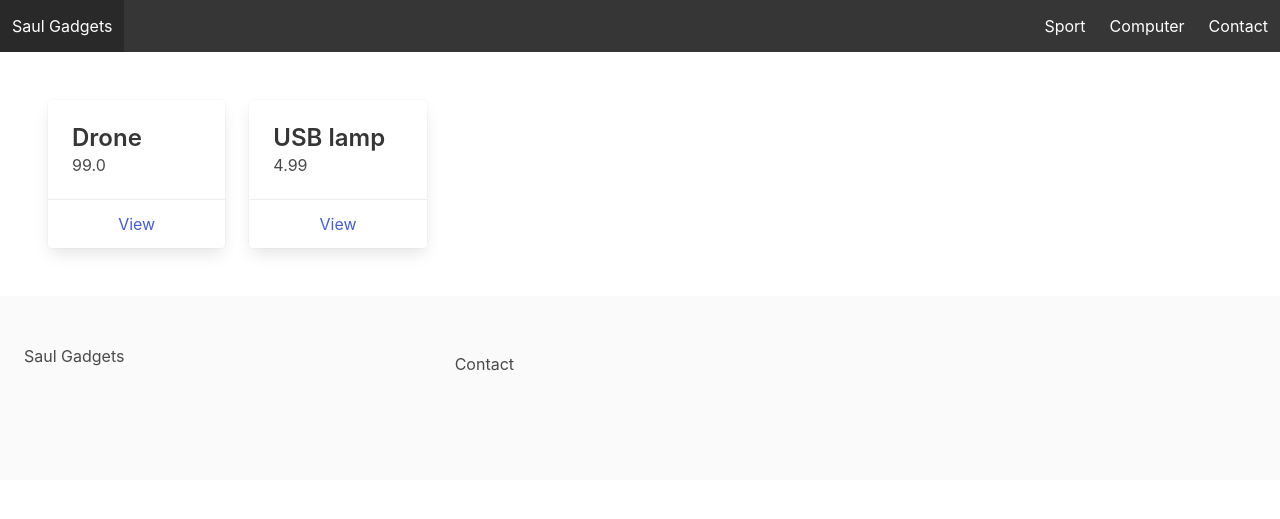
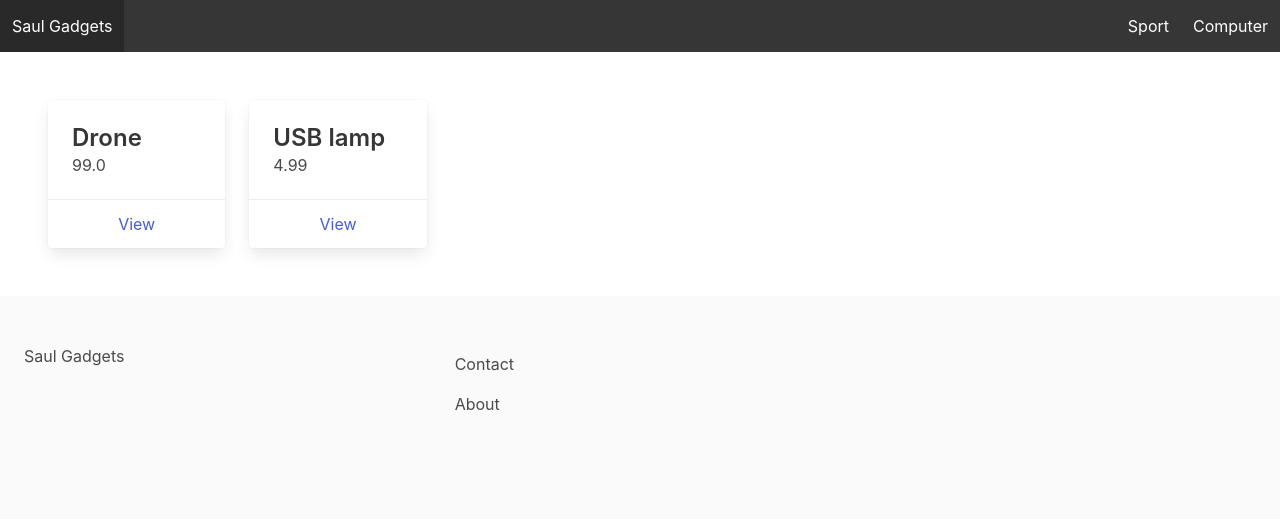
Before and after one commit to Volodya-Sargsyan79/web_shope, a Django app: page / in a window 1280 px wide. Shown: the top 519 px of the page. Run offline with Django 4.2, Linux system fonts and the light colour scheme; data comes from the database, SQL or seed files in the repository.

Commit message:
Create an about page

```diff
--- a/saulgadgets/core/templates/base.html
+++ b/saulgadgets/core/templates/base.html
@@ -22,7 +22,6 @@
         {% for category in menu_categories %}
           <a href="{% url 'category_detail'  category.slug %}" class="navbar-item">{{category.title}}</a>
         {% endfor %}
-        <a href="{% url 'contact' %}" class="navbar-item">Contact</a>
       </div>
     </div>
   </nav>
@@ -37,6 +36,7 @@
       </div>
       <div class="column is-8">
         <a href="{% url 'contact' %}" class="navbar-item">Contact</a>
+        <a href="{% url 'about' %}" class="navbar-item">About</a>
       </div>
     </div>
   </footer>
--- a/saulgadgets/core/views.py
+++ b/saulgadgets/core/views.py
@@ -15,3 +15,6 @@ def frontpage(request):
 
 def contact(request):
     return render(request, 'contact.html')
+
+def about(request):
+    return render(request, 'about.html')
--- a/saulgadgets/saulgadgets/urls.py
+++ b/saulgadgets/saulgadgets/urls.py
@@ -17,13 +17,14 @@ Including another URLconf
 from django.contrib import admin
 from django.urls import path
 
-from core.views import frontpage, contact
+from core.views import frontpage, contact, about
 from store.views import prduct_detail, category_detail
 
 urlpatterns = [
     path('admin/', admin.site.urls),
     path('', frontpage, name="frontpage"),
     path('contact/', contact, name="contact"),
+    path('about/', about, name="about"),
     path('<slug:category_slug>/<slug:slug>/', prduct_detail, name="product_detail"),
     path('<slug:slug>/', category_detail, name="category_detail"),
 ]
```
Also changed, not shown: saulgadgets/core/templates/about.html (added, +11 -0 lines).
